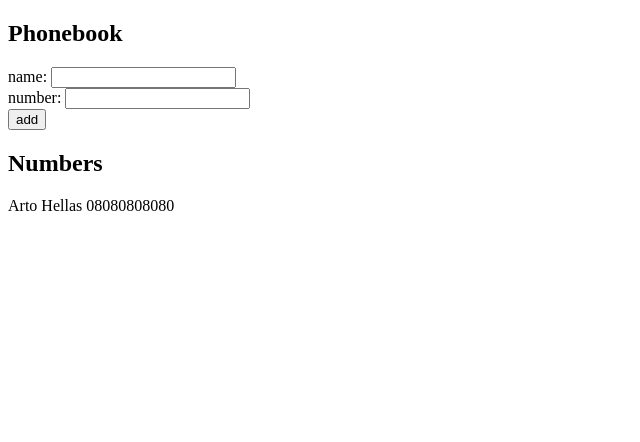
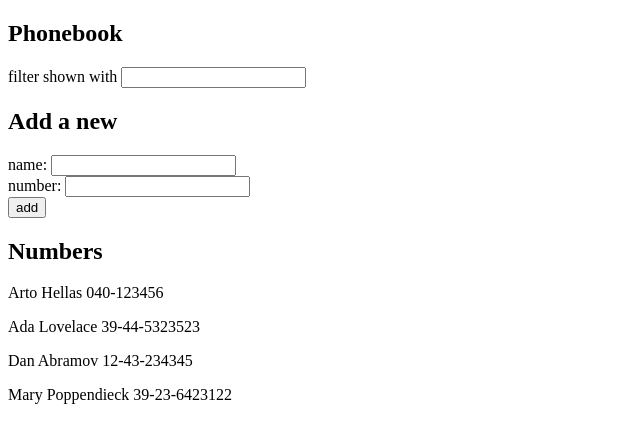
Before and after one commit to nandappputra/FullStackOpen, a React (Create React App) app in the folder part2/phonebook/: page / in a window 1280 px wide. Shown: the top 442 px of the page, without its empty margins (0-640 px from the left). Built offline with nearby package versions, Linux system fonts and the light colour scheme.

Commit message:
Added Exercise 2.9

```diff
--- a/part2/phonebook/src/App.js
+++ b/part2/phonebook/src/App.js
@@ -1,11 +1,16 @@
 import React, { useState } from 'react'
 
 const App = () => {
-  const [ persons, setPersons ] = useState([
-    { name: 'Arto Hellas', number:'08080808080' }
+  const [persons, setPersons] = useState([
+    { name: 'Arto Hellas', number: '040-123456'},
+    { name: 'Ada Lovelace', number: '39-44-5323523'},
+    { name: 'Dan Abramov', number: '12-43-234345'},
+    { name: 'Mary Poppendieck', number: '39-23-6423122'}
   ])
+
   const [ newName, setNewName ] = useState('')
   const [ newNumber, setNewNumber ] = useState('')
+  const [ searchQuery, setSearchQuery ] = useState('')
 
   const nameHandler = (event) => {
     setNewName(event.target.value)
@@ -13,6 +18,10 @@ const App = () => {
 
   const numberHandler = (event) => {
     setNewNumber(event.target.value)
+  }
+
+  const updateSearch = (event) => {
+    setSearchQuery(event.target.value)
   }
 
   const alreadyExist = (name) => {
@@ -40,13 +49,15 @@ const App = () => {
   return (
     <div>
       <h2>Phonebook</h2>
+      <div> filter shown with <input value={searchQuery} onChange={updateSearch}/></div>
+      <h2>Add a new</h2>
       <form onSubmit={saveContact}>
         <div> name: <input value={newName} onChange={nameHandler}/></div>
         <div> number: <input value={newNumber} onChange={numberHandler}/></div>
         <div><button type="submit">add</button></div>
       </form>
       <h2>Numbers</h2>
-      {persons.map( (person) =>
+      {persons.filter( (person)=> person.name.toLowerCase().includes(searchQuery)).map( (person) =>
         <p key={person.name}>{person.name} {person.number}</p>
       )}
     </div>
```
